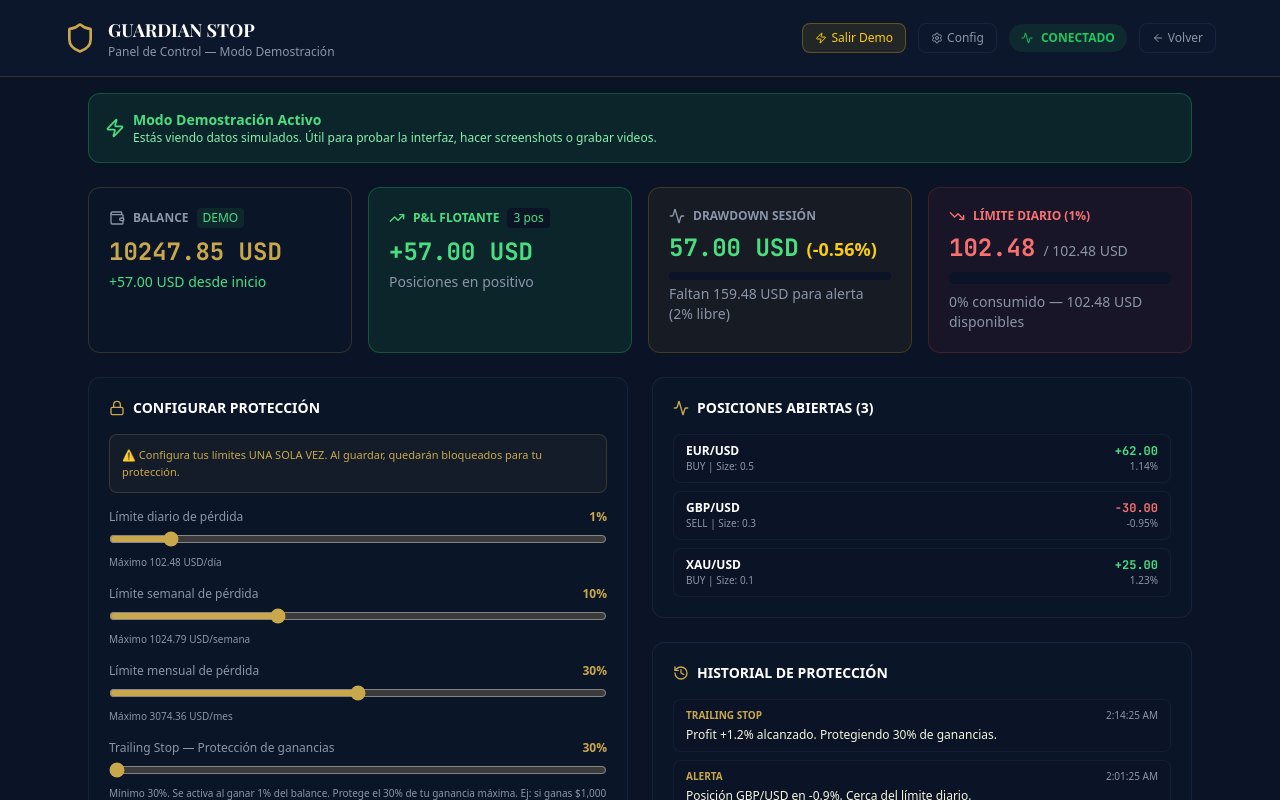
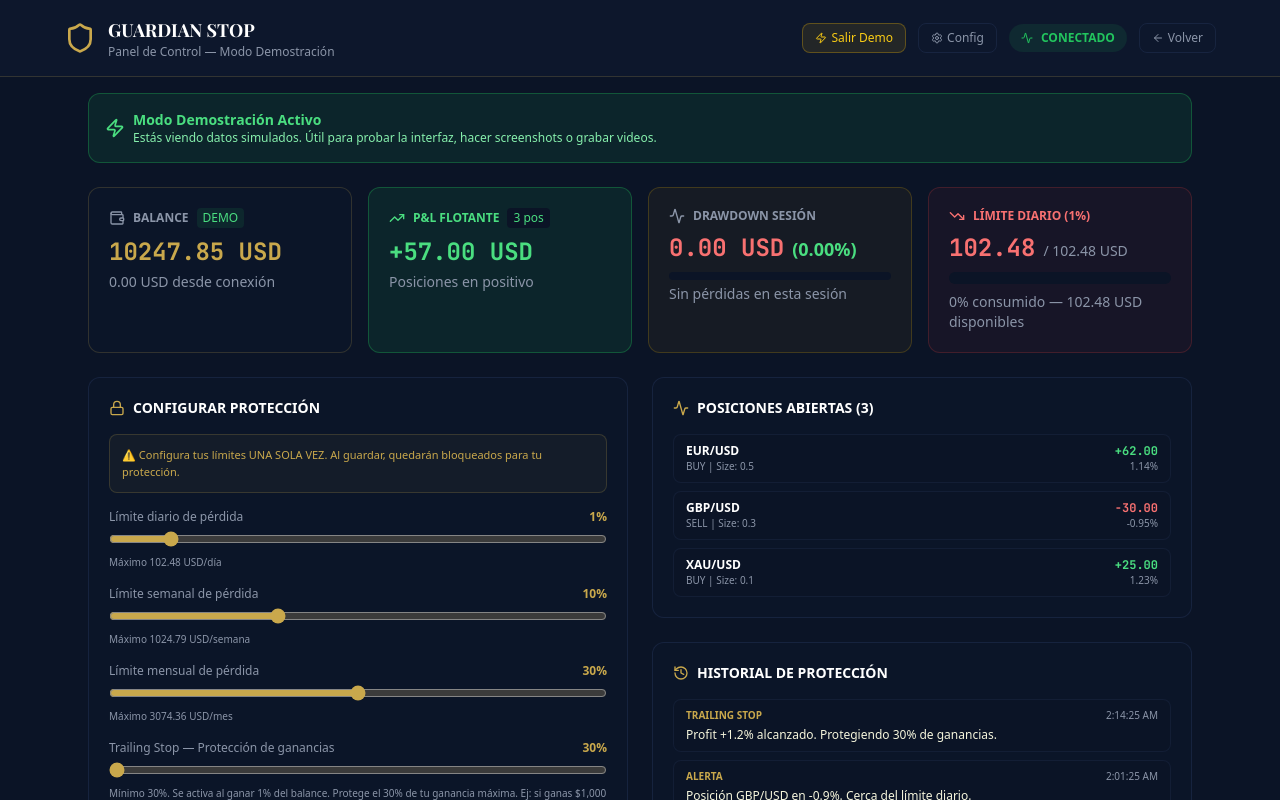
Before and after one commit to anyelo0556-debug/guardianstop-web, a React (Vite) app: page /panel in a window 1280 px wide. Both pictures are taken after a click on the button "Modo Demo". Shown: the top 800 px of the page. Built offline with nearby package versions, Linux system fonts and the light colour scheme; what @trpc/react-query would draw is missing.

Commit message:
fix: drawdown only shows losses, reset refs on disconnect, midnight reset, emergency button messages

```diff
--- a/src/pages/BrokerPanel.tsx
+++ b/src/pages/BrokerPanel.tsx
@@ -183,6 +183,8 @@ export default function BrokerPanel() {
     setInitialBalance(null);
     setRealizedDailyLoss(0);
     balanceBeforeCloseRef.current = null;
+    totalPnLBeforeCloseRef.current = 0;
+    prevPositionsCountRef.current = 0;
     setTrailingFired(false);
     setIsClosing(false);
     isClosingRef.current = false;
@@ -218,6 +220,19 @@ export default function BrokerPanel() {
     setLogs([]);
     addRaw("[DEMO] Modo demostración desactivado");
   }, [addRaw]);
+
+  // ─── Midnight reset for realizedDailyLoss ────────────────────
+  useEffect(() => {
+    const checkMidnight = () => {
+      const now = new Date();
+      if (now.getHours() === 0 && now.getMinutes() === 0) {
+        setRealizedDailyLoss(0);
+        addLog("SYSTEM", "Nuevo día: contador de pérdida diaria reiniciado a 0");
+      }
+    };
+    const interval = setInterval(checkMidnight, 60000); // check every minute
+    return () => clearInterval(interval);
+  }, [addLog]);
 
   // ═══════════════════════════════════════════════════════════════
   //  DERIV CONNECTION
@@ -629,10 +644,17 @@ export default function BrokerPanel() {
   }, [isConnected, isDemo, selectedBroker, addRaw, igFetchData]);
 
   const closeAllPositions = useCallback(async () => {
-    if (!isConnected || positions.length === 0) return;
+    if (!isConnected) {
+      addLog("ERROR", "No conectado. Conecta IG primero.");
+      return;
+    }
+    if (positions.length === 0) {
+      addLog("INFO", "No hay posiciones abiertas para cerrar.");
+      return;
+    }
     if (!confirm(`¿Cerrar ${positions.length} posiciones abiertas?`)) return;
     await executeCloseAll("MANUAL");
-  }, [isConnected, positions]);
+  }, [isConnected, positions, addLog]);
 
   const executeCloseAll = useCallback(async (trigger: string) => {
     // Force reset if stuck for more than 15 seconds
@@ -776,9 +798,12 @@ export default function BrokerPanel() {
       const pnlRealized = pnlBefore - pnlAfter; // positive = profit realized, negative = loss realized
       const lossFromClose = Math.max(0, -pnlRealized); // only count losses
 
-      if (lossFromClose > 0) {
-        setRealizedDailyLoss(prev => prev + lossFromClose);
-        addLog("SYSTEM", `Pérdida realizada: +${lossFromClose.toFixed(2)} ${currency} | Acumulado: ${(realizedDailyLoss + lossFromClose).toFixed(2)} ${currency}`);
+      if (lossFromClose > 0.01) {
+        setRealizedDailyLoss(prev => {
+          const newVal = prev + lossFromClose;
+          addLog("SYSTEM", `Pérdida realizada: +${lossFromClose.toFixed(2)} ${currency} | Acumulado: ${newVal.toFixed(2)} ${currency}`);
+          return newVal;
+        });
       }
     }
 
@@ -1077,7 +1102,8 @@ export default function BrokerPanel() {
         {/* Account Info Cards */}
         {(() => {
           const effectiveBalance = initialBalance && balance !== null ? balance + totalPnL : 0;
-          const sessionDrawdown = initialBalance && effectiveBalance > 0 ? initialBalance - effectiveBalance : 0;
+          // Drawdown = how much we lost from initial balance (never negative = never show gains as drawdown)
+          const sessionDrawdown = initialBalance && effectiveBalance > 0 ? Math.max(0, initialBalance - effectiveBalance) : 0;
           const sessionDrawdownPct = initialBalance && initialBalance > 0 ? (sessionDrawdown / initialBalance) * 100 : 0;
           const dailyLimitAmount = initialBalance ? initialBalance * protection.dailyLimitPct / 100 : 0;
           // Daily limit uses ONLY realized losses from closed trades (NOT floating P&L)
@@ -1106,8 +1132,8 @@ export default function BrokerPanel() {
                   {balance !== null ? `${balance.toFixed(2)} ${currency}` : "--.--"}
                 </div>
                 {initialBalance && balance !== null && (
-                  <p className={`mt-1 text-sm font-medium ${sessionDrawdown > 0 ? "text-red-400" : "text-green-400"}`}>
-                    {sessionDrawdown > 0 ? "-" : "+"}{Math.abs(sessionDrawdown).toFixed(2)} {currency} desde inicio
+                  <p className={`mt-1 text-sm font-medium ${balance > initialBalance ? "text-green-400" : balance < initialBalance ? "text-red-400" : "text-gs-muted"}`}>
+                    {balance > initialBalance ? "+" : balance < initialBalance ? "-" : ""}{Math.abs(balance - initialBalance).toFixed(2)} {currency} desde conexión
                   </p>
                 )}
               </div>
@@ -1160,29 +1186,31 @@ export default function BrokerPanel() {
                 ) : (
                   <>
                     <div className="flex items-baseline gap-2">
-                      <span className={`text-2xl font-bold font-mono ${
-                        sessionDrawdown > 0 ? "text-red-400" : "text-green-400"
-                      }`}>
-                        {sessionDrawdown > 0 ? "-" : ""}{Math.abs(sessionDrawdown).toFixed(2)} {currency}
+                      <span className="text-2xl font-bold font-mono text-red-400">
+                        {sessionDrawdown.toFixed(2)} {currency}
                       </span>
                       <span className={`text-lg font-bold ${
                         sessionDrawdownPct >= protection.dailyLimitPct ? "text-red-400"
                         : sessionDrawdownPct >= protection.dailyLimitPct * 0.7 ? "text-orange-400"
-                        : "text-yellow-400"
+                        : sessionDrawdownPct > 0 ? "text-yellow-400"
+                        : "text-green-400"
                       }`}>
                         ({sessionDrawdownPct.toFixed(2)}%)
                       </span>
                     </div>
                     <div className="mt-2 h-2 w-full rounded-full bg-gs-bg overflow-hidden">
                       <div className={`h-full rounded-full transition-all duration-500 ${
-                        dailyPctUsed >= 100 ? "bg-red-500"
-                        : dailyPctUsed >= 70 ? "bg-orange-500"
-                        : "bg-yellow-500"
-                      }`} style={{ width: `${Math.min(dailyPctUsed, 100)}%` }} />
+                        sessionDrawdownPct >= 100 ? "bg-red-500"
+                        : sessionDrawdownPct >= 70 ? "bg-orange-500"
+                        : sessionDrawdownPct > 0 ? "bg-yellow-500"
+                        : "bg-green-500"
+                      }`} style={{ width: `${Math.min(sessionDrawdownPct, 100)}%` }} />
                     </div>
                     <p className="mt-1 text-sm text-gs-muted">
                       {sessionDrawdownPct >= protection.dailyLimitPct
                         ? "¡DRAWDOWN ALTO! Monitoreando..."
+                        : sessionDrawdown === 0
+                        ? "Sin pérdidas en esta sesión"
                         : `Faltan ${Math.max(0, (protection.dailyLimitPct - sessionDrawdownPct) / 100 * initialBalance).toFixed(2)} ${currency} para alerta (${Math.max(0, protection.dailyLimitPct - sessionDrawdownPct).toFixed(0)}% libre)`}
                     </p>
                   </>
```
